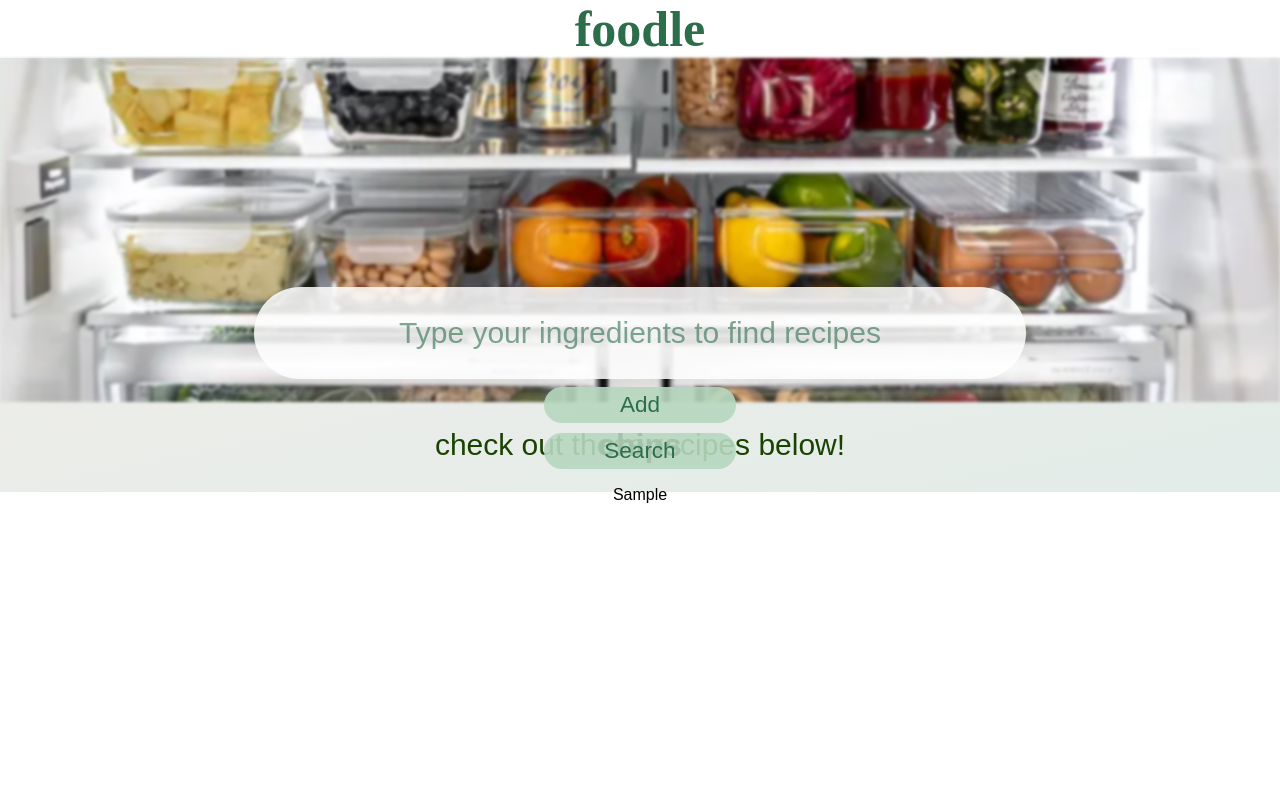
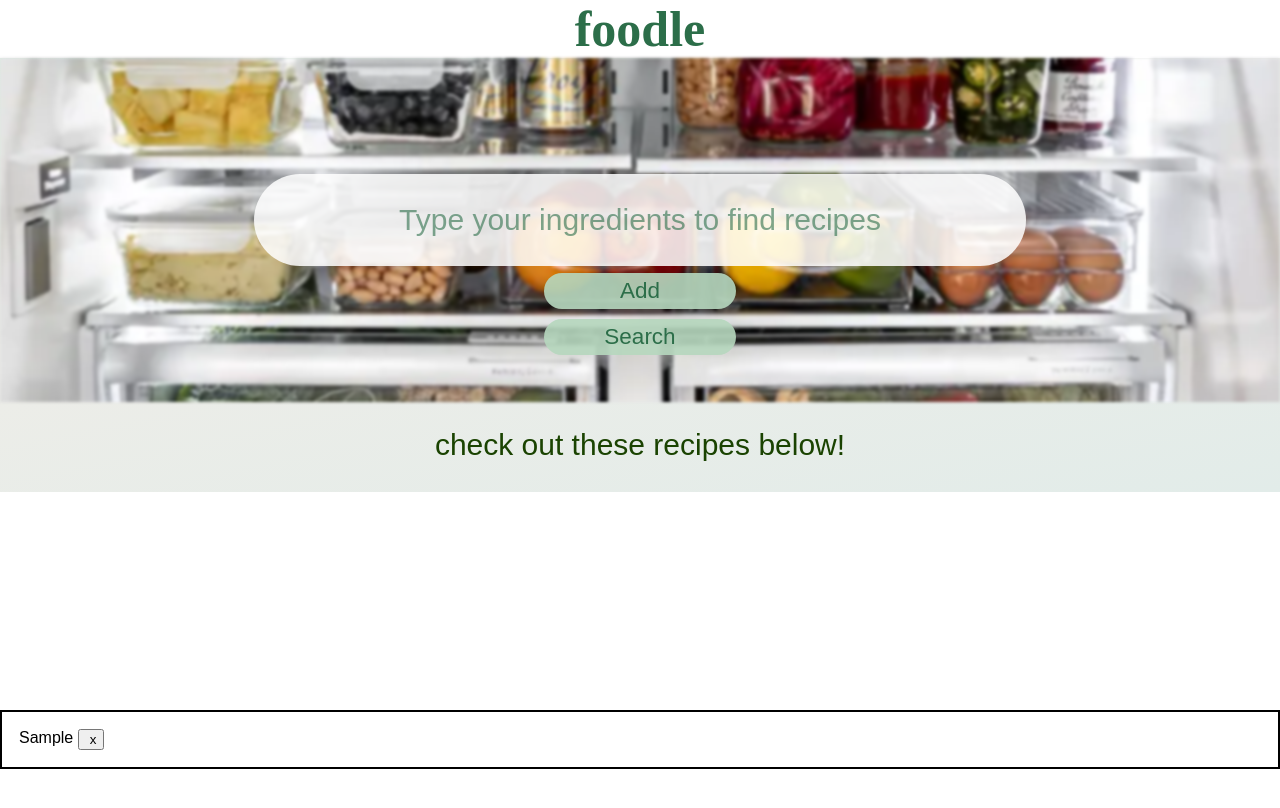
Before and after one commit to CodeNameAshley/final-project-recipe-app-project, a React (Create React App) app: page / in a window 1280 px wide. Both pictures are taken after typing "Sample" into the empty fields and a click on the button "Add". Shown: the top 808 px of the page. Built offline with nearby package versions, Linux system fonts and the light colour scheme; a web font is replaced by a local one.

Commit message:
the code for chips toAdd is good. I'm still working on toDelete

```diff
--- a/src/components/SearchBar.js
+++ b/src/components/SearchBar.js
@@ -2,6 +2,7 @@ import React, { useState } from "react";
 import PropTypes from "prop-types";
 import GetRecipeList from "../requests/GetRecipeList";
 import "../sassstyles/searchbar.scss";
+import "../styles/chips.css";
 import background from "../images/banner_image.png";
 
 export default function SearchBar({ setSearchResults }) {
@@ -12,14 +13,27 @@ export default function SearchBar({ setSearchResults }) {
 
   const handleSubmit = async (event) => {
     event.preventDefault();
-    setSearchResults(await GetRecipeList(value));
+    if (ingredients.length >= 5) {
+      setSearchResults(await GetRecipeList(ingredients));
+    } else {
+      alert("min 5 ingredients");
+    }
   };
 
   const handleAddItem = () => {
     if (value) {
-      setIngredients([...ingredients, value]);
+      if (!ingredients.includes(value)) {
+        setIngredients([...ingredients, value]);
+      }
       setValue("");
     }
+  };
+
+  const handleDelete = (ingredient) => {
+    const oldArr = [...ingredients];
+    const Arr = oldArr.filter((item) => item !== ingredient);
+    console.log(Arr);
+    setIngredients(Arr);
   };
 
   console.log(ingredients);
@@ -30,15 +44,6 @@ export default function SearchBar({ setSearchResults }) {
         alt="food background"
         className="searchBar-background"
       />
-      <div>
-        <h1>chips</h1>
-        <div>
-          {
-          ingredients.map((ingredient) => <p>{ingredient}</p>)
-}
-
-        </div>
-      </div>
       <form className="search-form" onSubmit={handleSubmit}>
         <input
           className="search-input"
@@ -54,6 +59,17 @@ export default function SearchBar({ setSearchResults }) {
           Search
         </button>
       </form>
+      <span>
+        {
+          ingredients.map((ingredient) => <div className="chip" key={ingredient}>
+            {ingredient}
+&nbsp;
+            <button type="button" className="chip-delete" onClick={handleDelete}>
+              x
+            </button>
+          </div>)
+          }
+      </span>
     </div>
   );
 }
--- a/src/requests/GetRecipeList.js
+++ b/src/requests/GetRecipeList.js
@@ -1,24 +1,28 @@
 import axios from "axios";
 
-export default async function GetRecipeList(query) {
+export default async function GetRecipeList(ingredients) {
   try {
-    if (!query) {
+    if (!ingredients) {
       return Promise.resolve([]);
     }
+
     return axios
       .get(
-        `https://api.spoonacular.com/recipes/findByIngredients?ingredients=${query}&ranking=2&number=6&apiKey=6a3d81f73aae4b83983232ca23a0e9b1`
+        `https://api.spoonacular.com/recipes/findByIngredients?ingredients=${ingredients.join(",+")}&ranking=2&number=30&apiKey=d6a7928ebad041768568adf130dbde42`
       )
       .then((response) => {
-        const recipeResults = response.data.map((recipe) => {
+        const recipeResults = response.data.filter((recipe) => recipe.usedIngredientCount >= Math.floor(ingredients.length / 2)
+        );
+        const filteredResults = recipeResults.map((recipe) => {
           const basicInfo = {
             id: recipe.id,
             title: recipe.title,
             image: recipe.image,
+            usedIngredientCount: recipe.usedIngredientCount,
           };
           return basicInfo;
         });
-        return recipeResults;
+        return filteredResults;
       });
   } catch (err) {
     console.log(err);
--- /dev/null
+++ b/src/styles/chips.css
@@ -0,0 +1,14 @@
+
+.chip {
+    display: flex;
+    border-width: 2px;
+    border-color: black;
+    border-style: solid;
+    padding: 17px;
+}
+
+.chip-delete {
+    display: flex;
+    flex-direction: column-reverse;
+    padding-left: 10px;
+}
```
